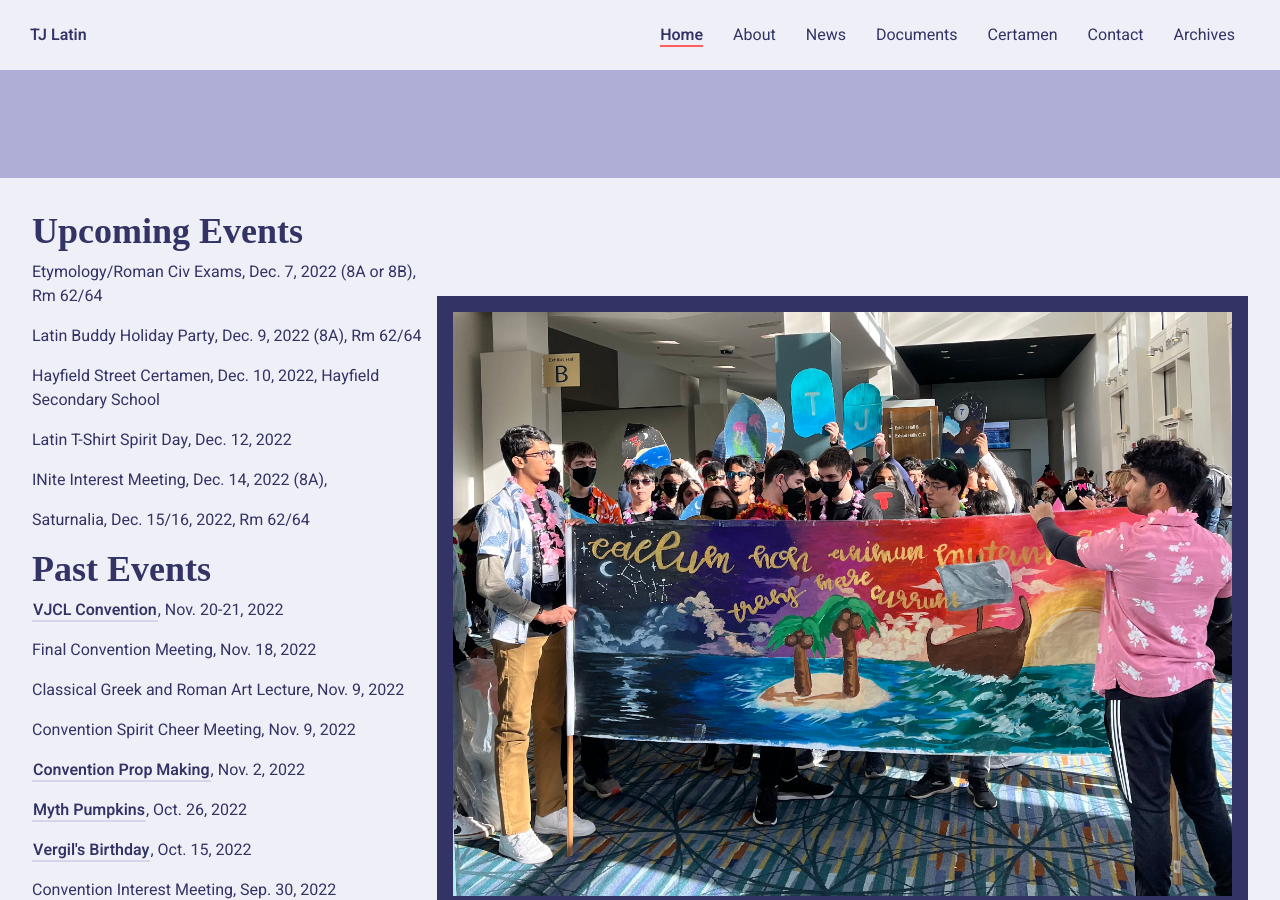
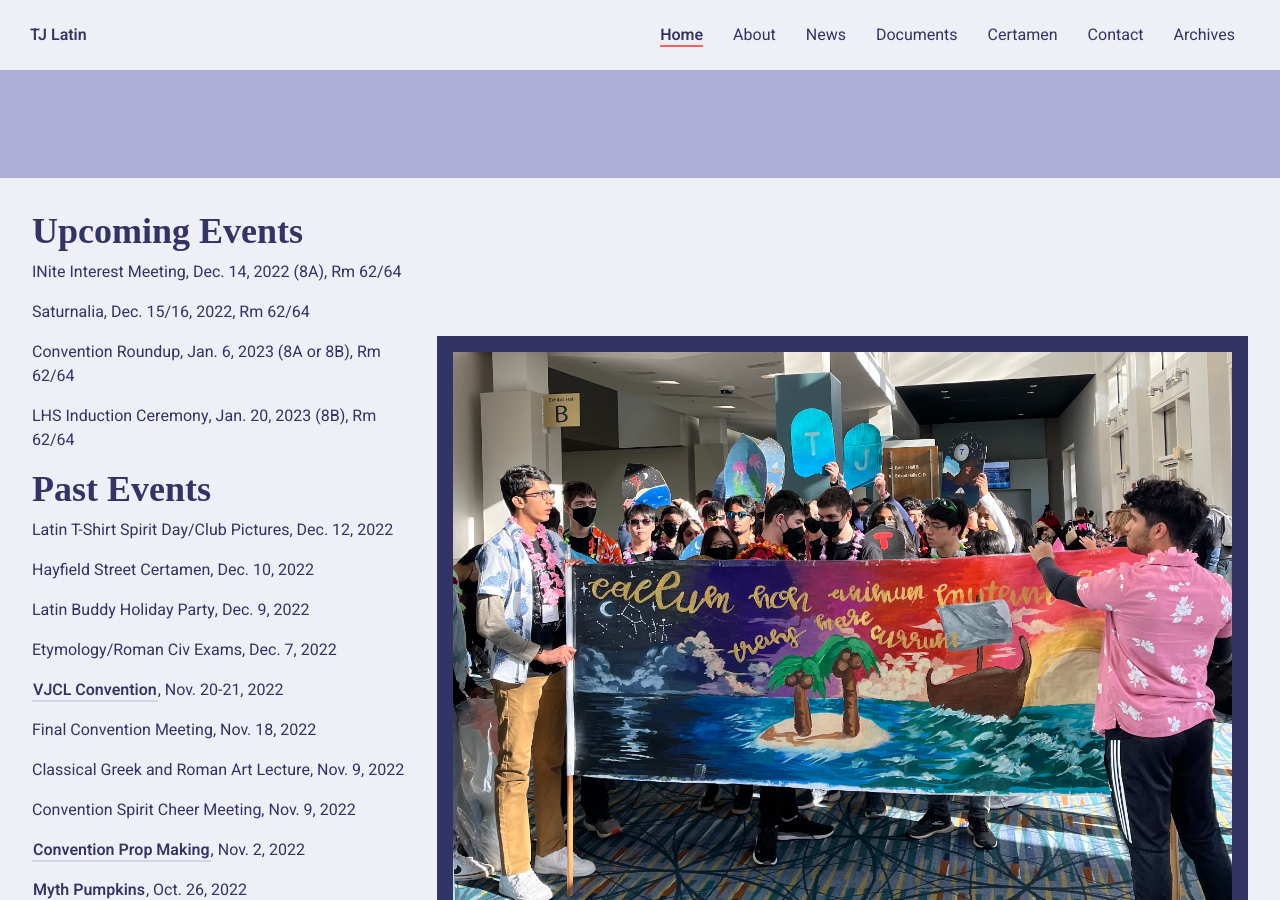
Before and after one commit to TJLatin/website, a Jekyll site: the page built from index.html, in a window 1280 px wide and 900 px high, scrolled down 722 px. Built offline with Jekyll 4.4.1, drawn with Linux system fonts in a browser that asks for light colours; some web fonts are replaced.

Commit message:
update jan calendar

```diff
--- a/_data/events.yml
+++ b/_data/events.yml
@@ -1,23 +1,30 @@
 upcoming_events:
-- name: Etymology/Roman Civ Exams
-  date: Dec. 7, 2022 (8A or 8B)
-  loc: Rm 62/64
-- name: Latin Buddy Holiday Party
-  date: Dec. 9, 2022 (8A)
-  loc: Rm 62/64
-- name: Hayfield Street Certamen
-  date: Dec. 10, 2022
-  loc: Hayfield Secondary School
-- name: Latin T-Shirt Spirit Day
-  date: Dec. 12, 2022
-  loc: none
 - name: INite Interest Meeting
   date: Dec. 14, 2022 (8A)
+  loc: Rm 62/64
 - name: Saturnalia
   date: Dec. 15/16, 2022
   loc: Rm 62/64
+- name: Convention Roundup
+  date: Jan. 6, 2023 (8A or 8B)
+  loc: Rm 62/64
+- name: LHS Induction Ceremony
+  date: Jan. 20, 2023 (8B)
+  loc: Rm 62/64
 
 past_events:
+- name: Latin T-Shirt Spirit Day/Club Pictures
+  date: Dec. 12, 2022
+  link: none
+- name: Hayfield Street Certamen
+  date: Dec. 10, 2022
+  link: none
+- name: Latin Buddy Holiday Party
+  date: Dec. 9, 2022
+  link: none
+- name: Etymology/Roman Civ Exams
+  date: Dec. 7, 2022
+  link: none
 - name: VJCL Convention
   date: Nov. 20-21, 2022
   link: https://drive.google.com/drive/folders/1-WdWpmOBm9NLIu8_KYP52b5LB4o5qnTn?usp=sharing
```
